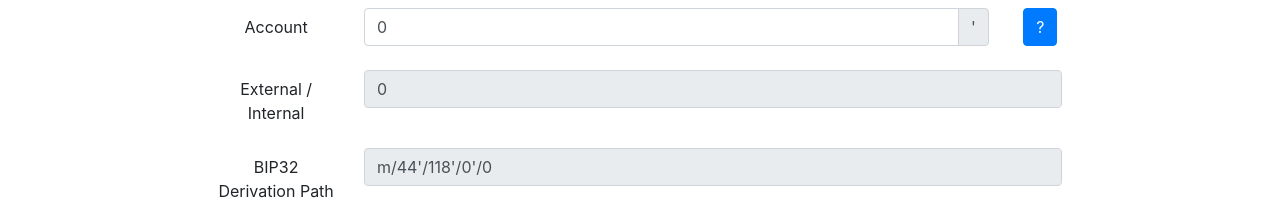
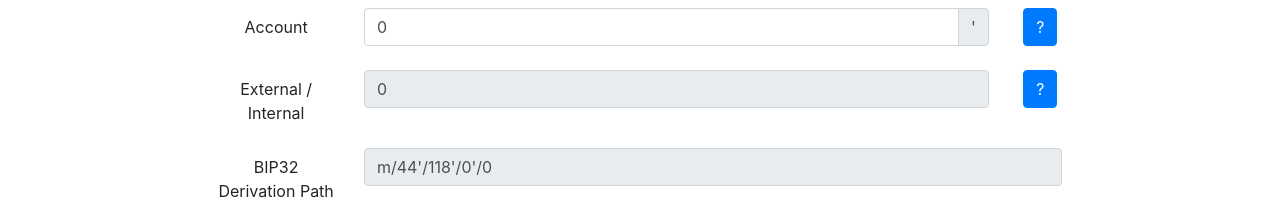
Before and after one commit to toschdev/cosmos-bip44, a React (Create React App) app: page / in a window 1280 px wide. Both pictures are taken after a click on the button "Get Started". Shown: the part 469-669 px from the top of the page. Built offline with nearby package versions, Linux system fonts and the light colour scheme.

Commit message:
Add more help text

```diff
--- a/src/Bip44.js
+++ b/src/Bip44.js
@@ -302,8 +302,13 @@ export default class ReactComponent extends React.Component {
                     <Form.Label column sm="2">
                         External / Internal
                     </Form.Label>
-                    <Col sm="10">
+                    <Col sm="9">
                         <Form.Control type="text" value="0" readOnly />
+                    </Col>
+                    <Col>
+                        <OverlayTrigger trigger="click" placement="top" overlay={popoverExternal}>
+                            <Button variant="primary">?</Button>
+                        </OverlayTrigger>
                     </Col>
                 </Form.Group>
 
@@ -424,6 +429,19 @@ const popoverMnemonic = (
         </Popover.Content>
     </Popover>
 );
+
+const popoverExternal = (
+    <Popover id="popover-external">
+        <Popover.Title as="h3">External/Internal</Popover.Title>
+        <Popover.Content>
+        Constant 0 is used for external chain and constant 1 for internal chain (also known as change addresses). External chain is used for addresses that are meant to be visible outside of the wallet (e.g. for receiving payments). Internal chain is used for addresses which are not meant to be visible outside of the wallet and is used for return transaction change.
+        <br/>
+        Public derivation is used at this level.
+        </Popover.Content>
+    </Popover>
+);
+
+
 
 
 /**
```
Also changed, not shown: 1 other file (tests, documents, lock files or other folders).
